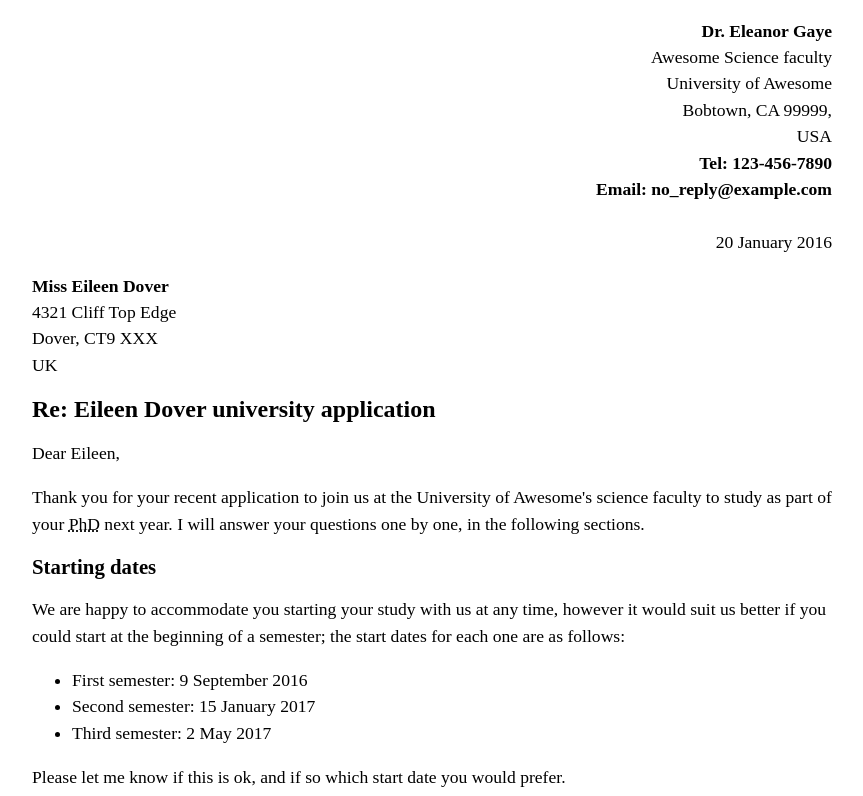
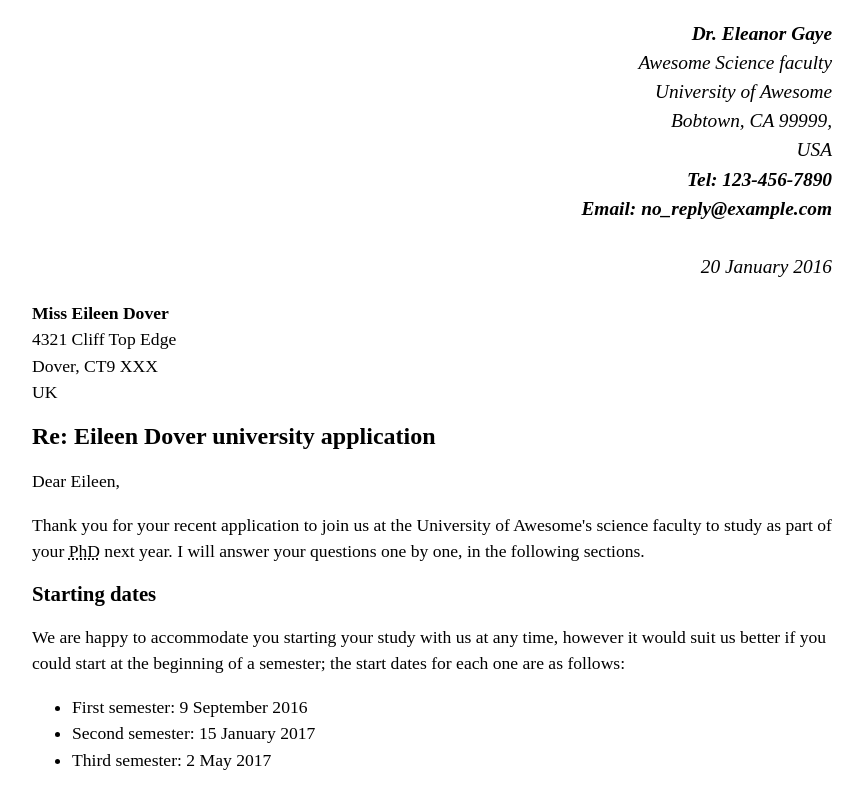
Before and after one commit to Floockde/Assessment-01, a plain HTML site: page Index.html in a window 1280 px wide. Shown: the top 796 px of the page, without its empty margins (208-1071 px from the left). Drawn offline with Linux system fonts and the light colour scheme.

Commit message:
Update Index.html

```diff
--- a/Index.html
+++ b/Index.html
@@ -34,7 +34,7 @@
     </head>
 
 <body>
-<adress class="sender-column">
+<address class="sender-column">
     <p><strong>Dr. Eleanor Gaye</strong><br>
 Awesome Science faculty<br>
 University of Awesome<br>
@@ -45,7 +45,7 @@ Email: no_reply@example.com</strong><br><br>
 
 
 
-        <time datetime="20/01/2016">20 January 2016</time></p></adress>
+        <time datetime="20/01/2016">20 January 2016</time></p></address>
 
 
    <p> <strong>Miss Eileen Dover</strong><br>
```
